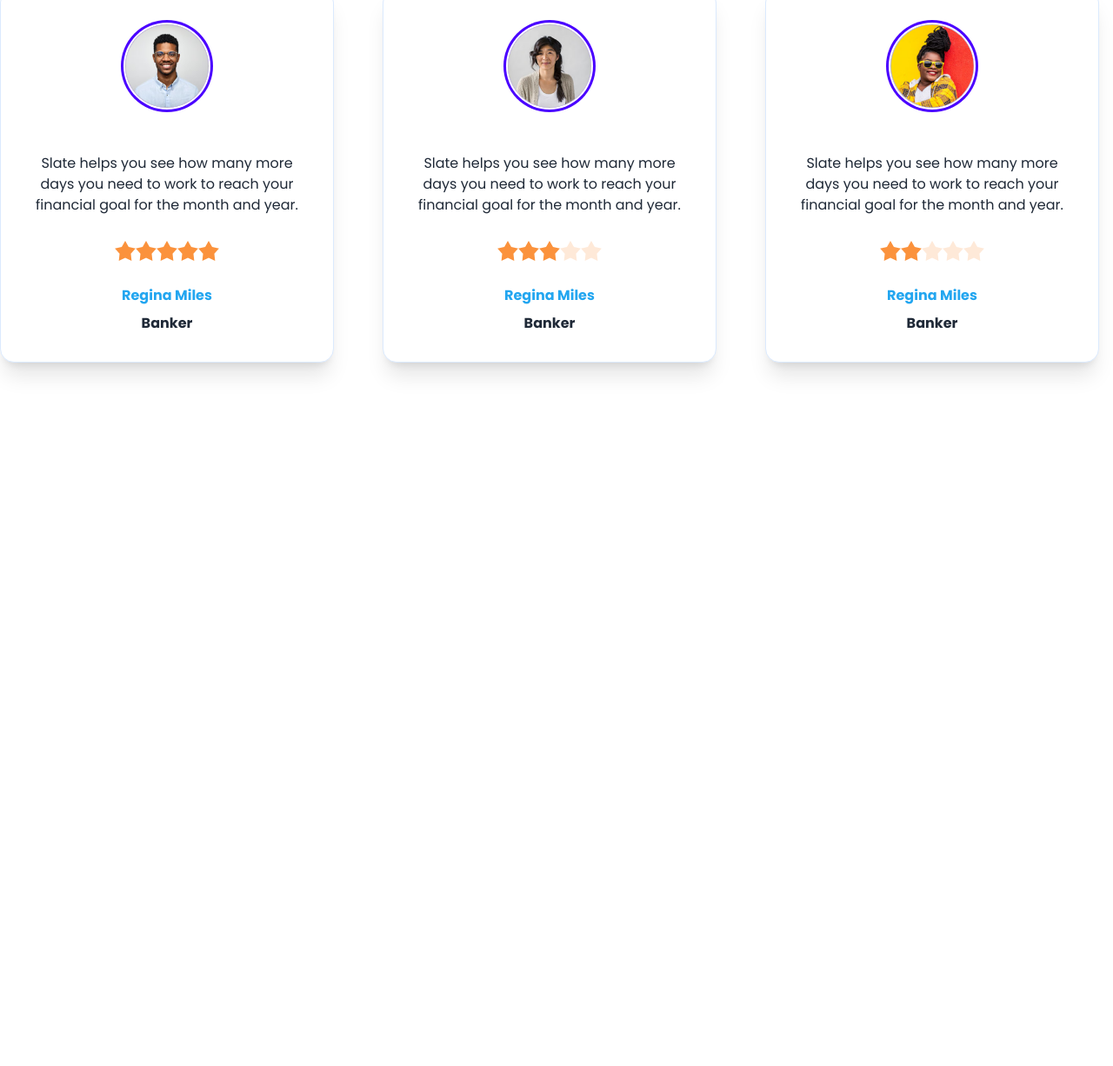
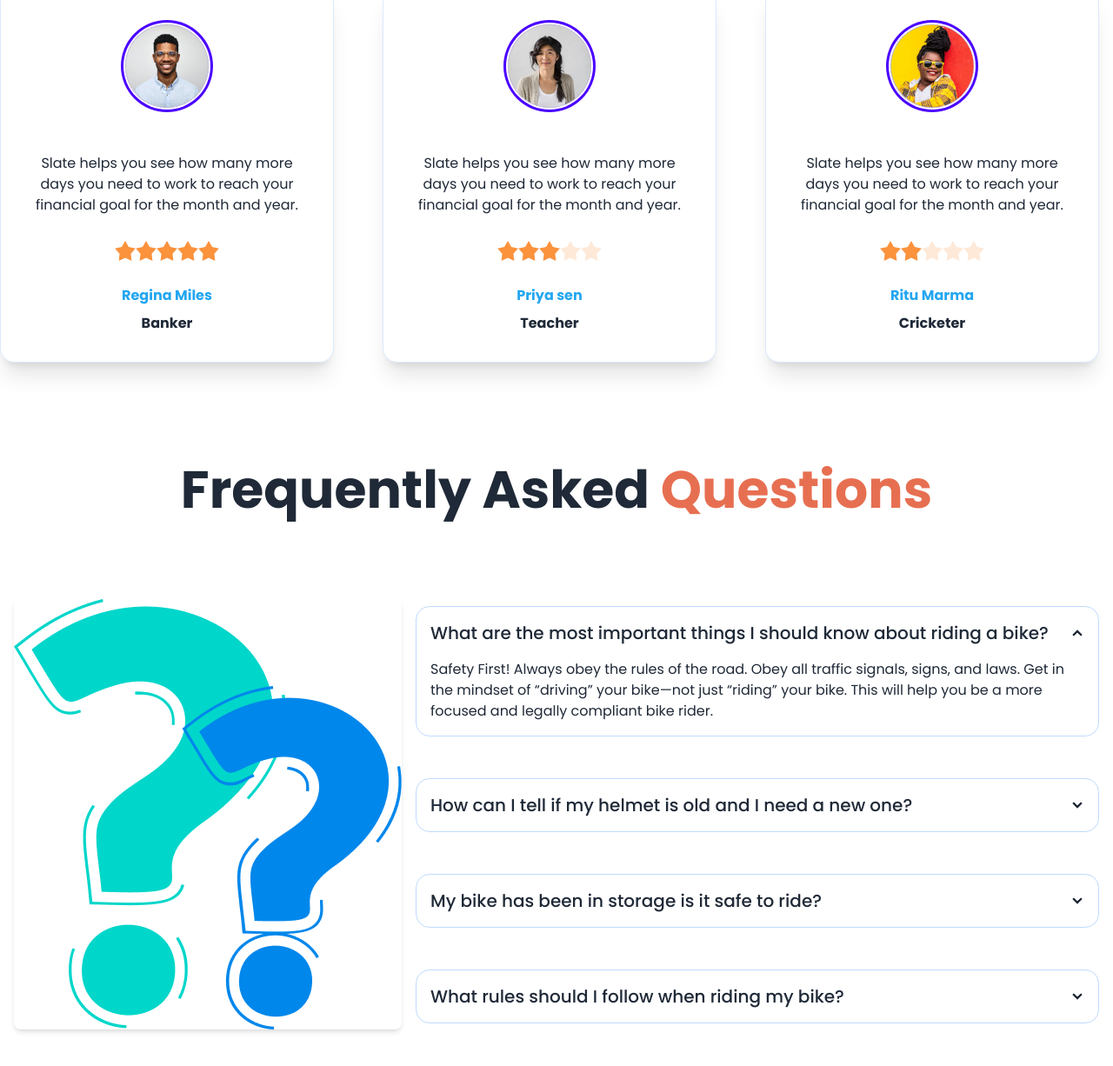
Before and after one commit to DevAbidHasan/Biker-Zone-using-Tailwind-and-Daisy-UI, a plain HTML site: page index.html in a window 1280 px wide. Shown: the part 2093-3319 px from the top of the page at 87% size. Before the commit the page ends 2610 px from the top, so only its background shows below. Drawn offline with nearby package versions, Linux system fonts and the light colour scheme.

Commit message:
added responsive FAQ section

```diff
--- a/index.html
+++ b/index.html
@@ -406,8 +406,8 @@
                 />
               </div>
               <div class="text-center space-y-2 font-bold">
-                <h2 class="text-[#23A6F0]">Regina Miles</h2>
-                <h2>Banker</h2>
+                <h2 class="text-[#23A6F0]">Priya sen</h2>
+                <h2>Teacher</h2>
               </div>
             </div>
           </div>
@@ -457,13 +457,59 @@
                 />
               </div>
               <div class="text-center space-y-2 font-bold">
-                <h2 class="text-[#23A6F0]">Regina Miles</h2>
-                <h2>Banker</h2>
+                <h2 class="text-[#23A6F0]">Ritu Marma</h2>
+                <h2>Cricketer</h2>
               </div>
             </div>
           </div>
         </div>
       </section>
+      <!-- FAQ section -->
+       <section class="my-24">
+        <h2 class="md:my-20 my-10 font-bold text-center text-2xl md:text-4xl lg:text-6xl">
+            <span>Frequently Asked</span>
+            <span class="text-bike-primary">Questions</span>
+        </h2>
+        <div class="hero">
+            <div class="hero-content flex-col lg:flex-row">
+              <img
+                src="images/others/faq.png"
+                class="md:max-w-md rounded-lg shadow-md" />
+              <div class="space-y-6 md:space-y-12">
+                <div class="collapse collapse-arrow border border-blue-200  ">
+                    <input type="radio" name="my-accordion-2" checked="checked" />
+                    <div class="collapse-title text-xl font-medium">What are the most important things I should
+                        know about riding a bike?</div>
+                    <div class="collapse-content">
+                      <p>Safety First! Always obey the rules of the road. Obey all traffic signals, signs, and laws. Get in the mindset of “driving” your bike—not just “riding” your bike. This will help you be a more focused and legally compliant bike rider. </p>
+                    </div>
+                  </div>
+                  <div class="collapse collapse-arrow border border-blue-200  ">
+                    <input type="radio" name="my-accordion-2" />
+                    <div class="collapse-title text-xl font-medium">How can I tell if my helmet is old and I need a
+                        new one?</div>
+                    <div class="collapse-content">
+                      <p>Go and buy new helmet cause safety first.</p>
+                    </div>
+                  </div>
+                  <div class="collapse collapse-arrow border border-blue-200  ">
+                    <input type="radio" name="my-accordion-2" />
+                    <div class="collapse-title text-xl font-medium">My bike has been in storage is it safe to ride?</div>
+                    <div class="collapse-content">
+                      <p>Not at all.</p>
+                    </div>
+                  </div>
+                  <div class="collapse collapse-arrow border border-blue-200 ">
+                    <input type="radio" name="my-accordion-2" />
+                    <div class="collapse-title text-xl font-medium">What rules should I follow when riding my bike?</div>
+                    <div class="collapse-content">
+                      <p>Wear helmets, don't use phone, don't listen music.</p>
+                    </div>
+                  </div>
+              </div>
+            </div>
+          </div>
+       </section>
     </main>
     <!-- footer -->
     <footer></footer>
```
